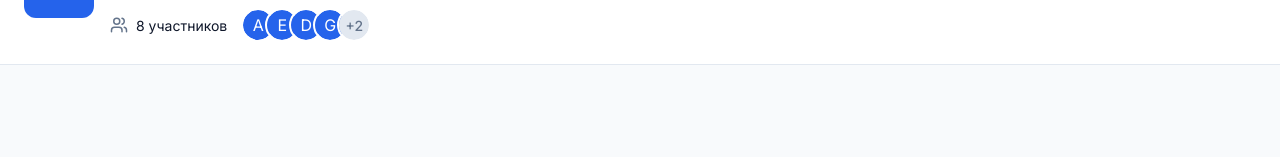
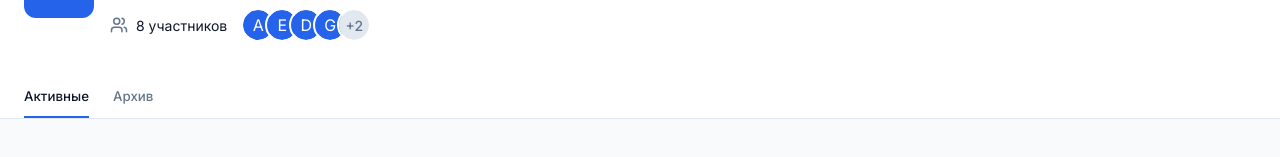
Before and after one commit to DimaJun/taskflow, a Next.js app: page /projects/1 in a window 1280 px wide. Shown: the part 197-354 px from the top of the page. Built offline with nearby package versions, Linux system fonts and the light colour scheme.

Commit message:
added: ProjectHeader tabs;

```diff
--- a/src/widgets/ProjectHeader/ui/ProjectHeader.module.scss
+++ b/src/widgets/ProjectHeader/ui/ProjectHeader.module.scss
@@ -61,3 +61,24 @@
 .addBoard {
   padding: var(--indent-8) var(--indent-12);
 }
+
+.tabs {
+  padding: var(--indent-24) var(--indent-24) 0 var(--indent-24);
+  display: flex;
+  gap: var(--indent-24);
+}
+
+.tab {
+  font-weight: 500;
+  padding-bottom: var(--indent-12);
+  border-bottom: 2px solid transparent;
+  border-radius: 0;
+
+  &:first-child {
+    border-bottom: 2px solid var(--color-accent);
+  }
+
+  &:not(:first-child) {
+    color: var(--color-secondary);
+  }
+}
--- a/src/widgets/ProjectHeader/ui/ProjectHeader.tsx
+++ b/src/widgets/ProjectHeader/ui/ProjectHeader.tsx
@@ -40,6 +40,20 @@ export function ProjectHeader() {
 					</Button>
 				</div>
 			</div>
+			<div className={s.tabs}>
+				<Button
+					className={s.tab}
+					variant='clear'
+				>
+					Активные
+				</Button>
+				<Button
+					className={s.tab}
+					variant='clear'
+				>
+					Архив
+				</Button>
+			</div>
 		</div>
 	);
 }
```
